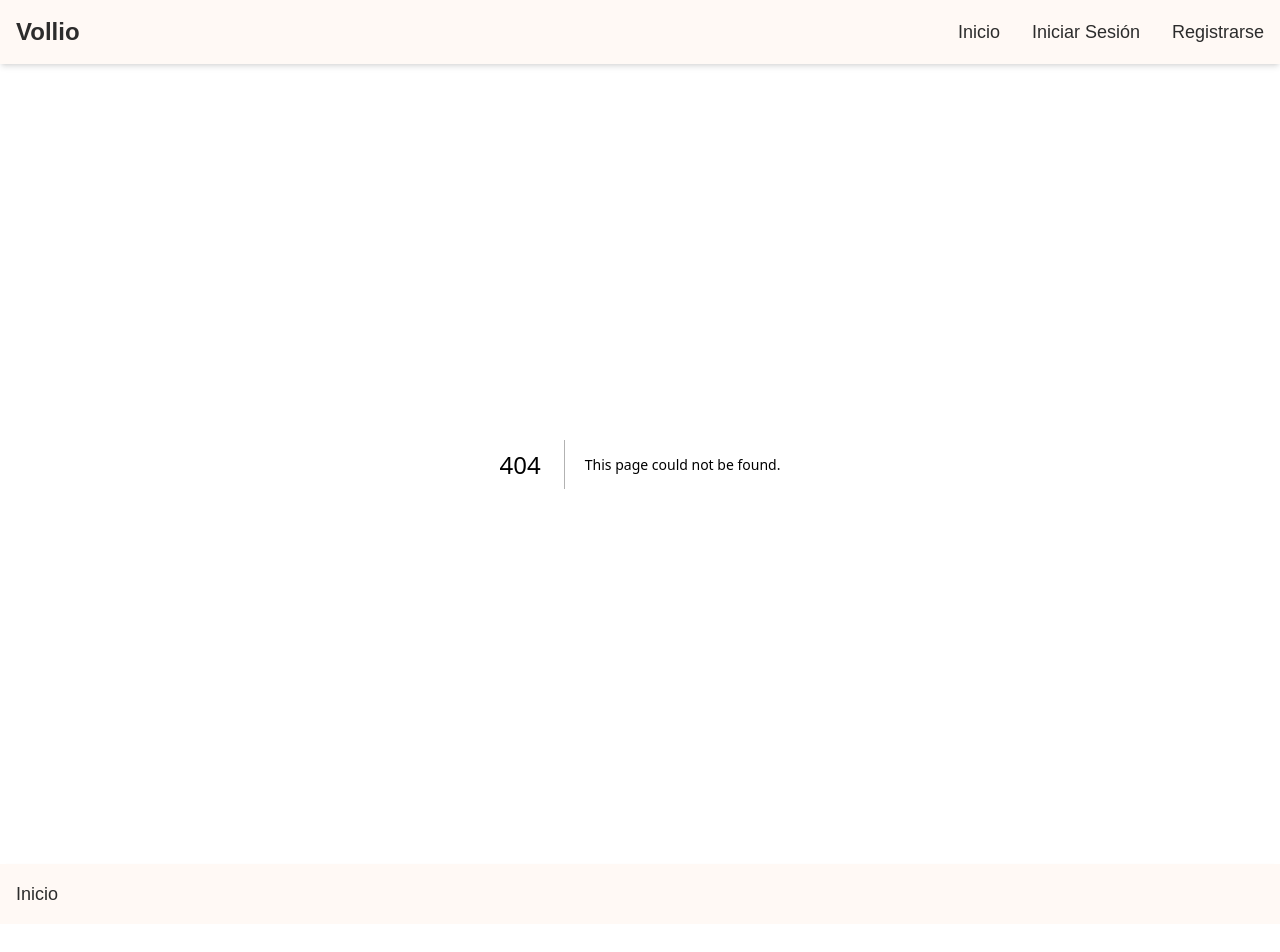
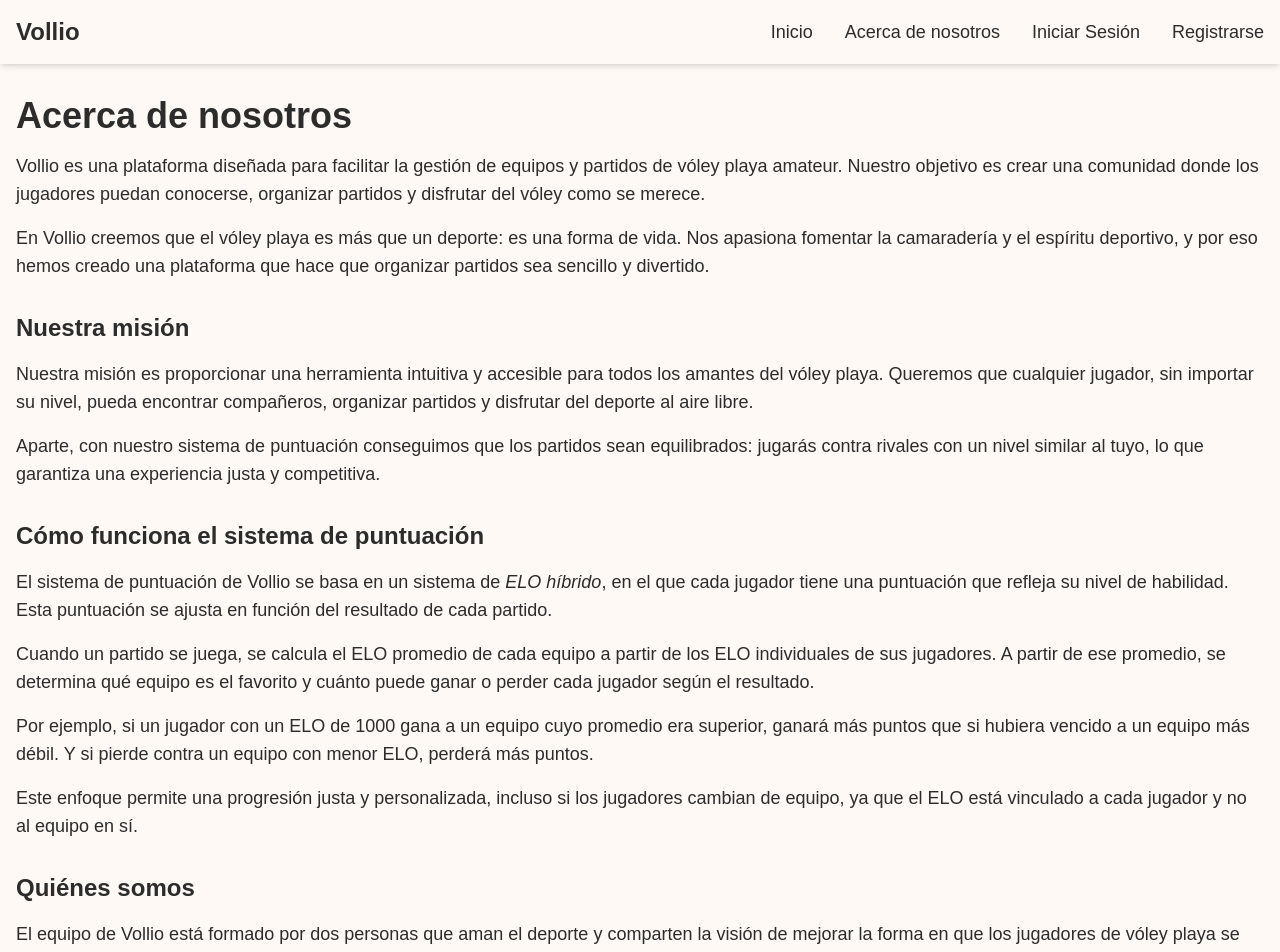
Before and after one commit to ruugii/vollio_front, a Next.js app: page /about in a window 1280 px wide. Before the commit this address had no page. Shown: the top 952 px of the page. Before the commit the page ends 924 px from the top, so only its background shows below. Built offline with nearby package versions, Linux system fonts and the light colour scheme.

Commit message:
feat: add AboutPage component and link it in the Header

```diff
--- /dev/null
+++ b/src/app/about/page.tsx
@@ -0,0 +1,66 @@
+export default function AboutPage() {
+  return (
+    <main className="container mx-auto h-full px-4 py-8">
+      <h1 className="text-4xl font-bold mb-4">Acerca de nosotros</h1>
+      <p className="text-lg">
+        Vollio es una plataforma diseñada para facilitar la gestión de equipos y
+        partidos de vóley playa amateur. Nuestro objetivo es crear una comunidad
+        donde los jugadores puedan conocerse, organizar partidos y disfrutar del
+        vóley como se merece.
+      </p>
+      <p className="text-lg mt-4">
+        En Vollio creemos que el vóley playa es más que un deporte: es una forma
+        de vida. Nos apasiona fomentar la camaradería y el espíritu deportivo, y
+        por eso hemos creado una plataforma que hace que organizar partidos sea
+        sencillo y divertido.
+      </p>
+
+      <h2 className="text-2xl font-bold mt-8 mb-4">Nuestra misión</h2>
+      <p className="text-lg">
+        Nuestra misión es proporcionar una herramienta intuitiva y accesible
+        para todos los amantes del vóley playa. Queremos que cualquier jugador,
+        sin importar su nivel, pueda encontrar compañeros, organizar partidos y
+        disfrutar del deporte al aire libre.
+      </p>
+      <p className="text-lg mt-4">
+        Aparte, con nuestro sistema de puntuación conseguimos que los partidos
+        sean equilibrados: jugarás contra rivales con un nivel similar al tuyo,
+        lo que garantiza una experiencia justa y competitiva.
+      </p>
+
+      <h2 className="text-2xl font-bold mt-8 mb-4">
+        Cómo funciona el sistema de puntuación
+      </h2>
+      <p className="text-lg">
+        El sistema de puntuación de Vollio se basa en un sistema de{" "}
+        <i>ELO híbrido</i>, en el que cada jugador tiene una puntuación que
+        refleja su nivel de habilidad. Esta puntuación se ajusta en función del
+        resultado de cada partido.
+      </p>
+      <p className="text-lg mt-4">
+        Cuando un partido se juega, se calcula el ELO promedio de cada equipo a
+        partir de los ELO individuales de sus jugadores. A partir de ese
+        promedio, se determina qué equipo es el favorito y cuánto puede ganar o
+        perder cada jugador según el resultado.
+      </p>
+      <p className="text-lg mt-4">
+        Por ejemplo, si un jugador con un ELO de 1000 gana a un equipo cuyo
+        promedio era superior, ganará más puntos que si hubiera vencido a un
+        equipo más débil. Y si pierde contra un equipo con menor ELO, perderá
+        más puntos.
+      </p>
+      <p className="text-lg mt-4">
+        Este enfoque permite una progresión justa y personalizada, incluso si
+        los jugadores cambian de equipo, ya que el ELO está vinculado a cada
+        jugador y no al equipo en sí.
+      </p>
+
+      <h2 className="text-2xl font-bold mt-8 mb-4">Quiénes somos</h2>
+      <p className="text-lg">
+        El equipo de Vollio está formado por dos personas que aman el deporte y
+        comparten la visión de mejorar la forma en que los jugadores de vóley
+        playa se conectan y compiten.
+      </p>
+    </main>
+  );
+}
--- a/src/app/components/Header/index.tsx
+++ b/src/app/components/Header/index.tsx
@@ -10,6 +10,9 @@ export default function Header() {
           <MenuItem href="/" className="text-lg">
             Inicio
           </MenuItem>
+          <MenuItem href="/about" className="text-lg">
+            Acerca de nosotros
+          </MenuItem>
           <PrivateHeader />
         </ul>
       </nav>
```
